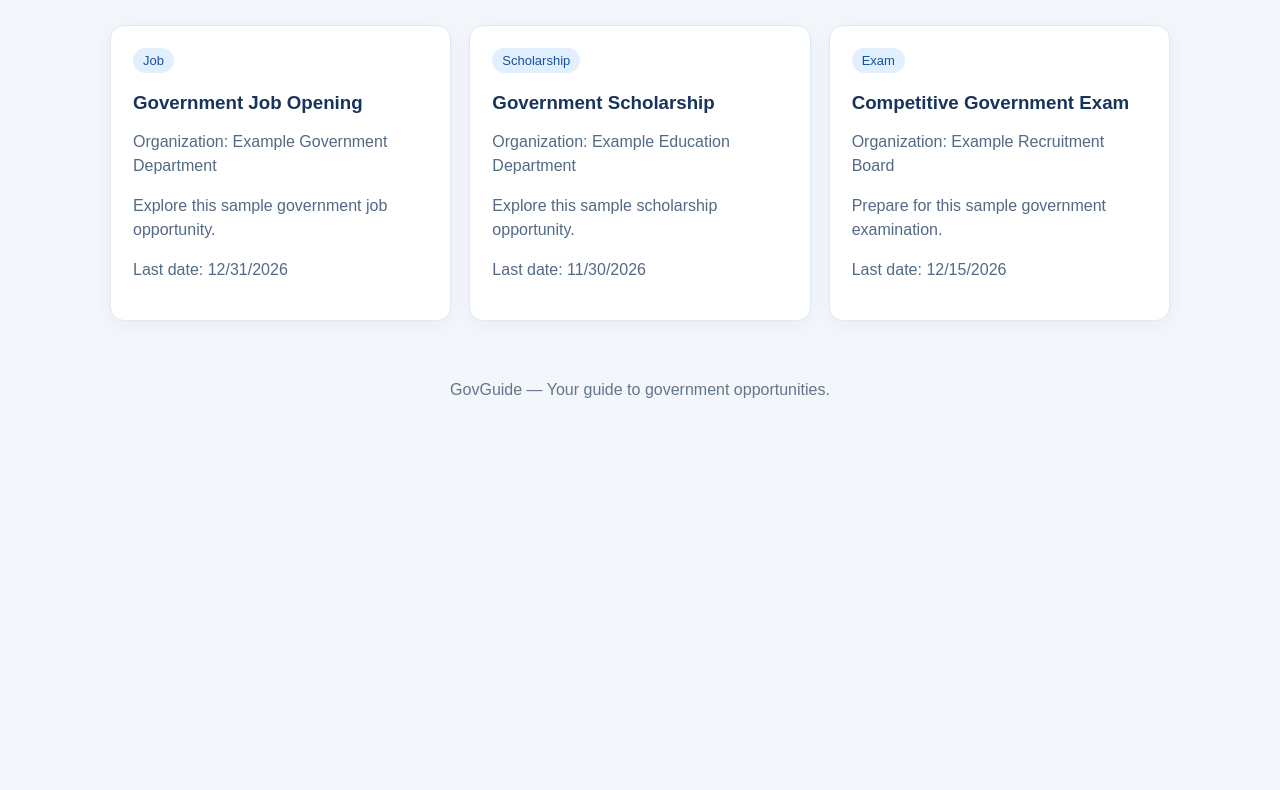
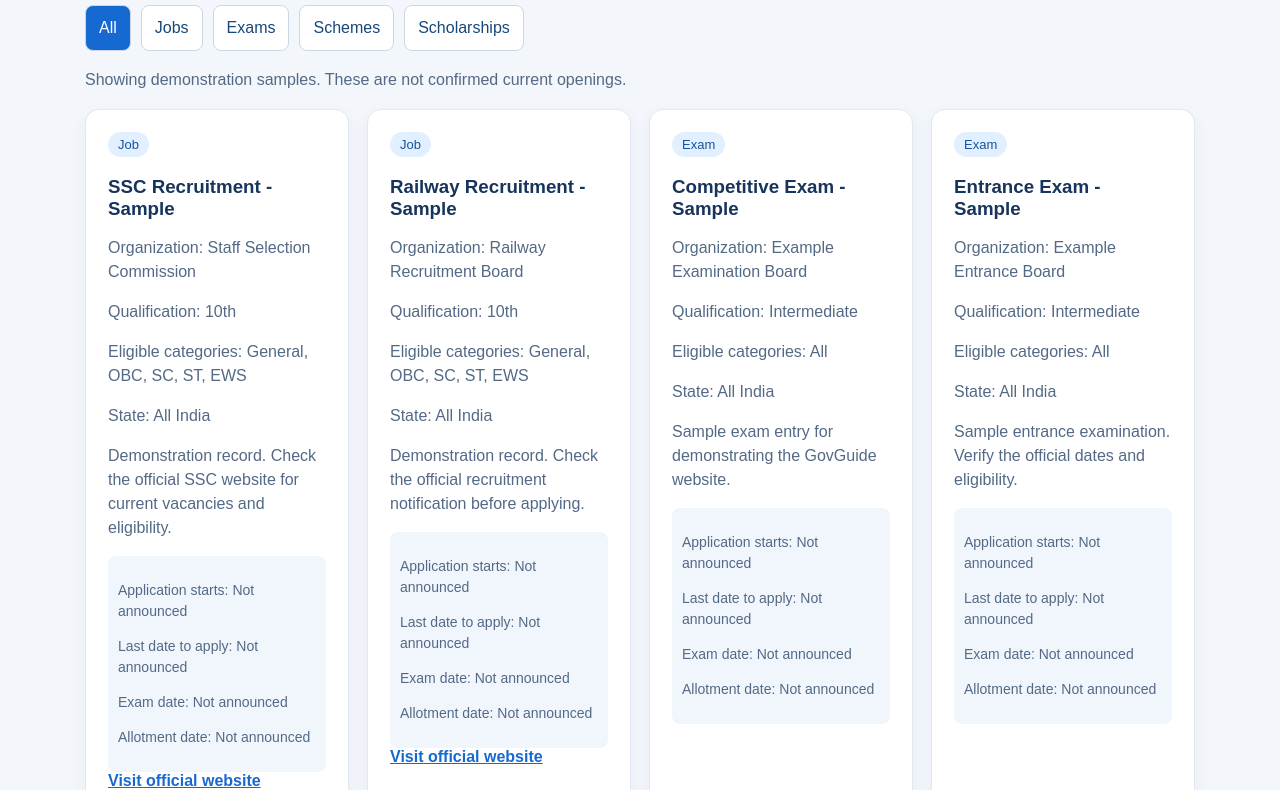
Before and after one commit to 24r21a05a0-jpg/GovGuide, a plain HTML site: page index.html in a window 1280 px wide. Shown: the part 418-1208 px from the top of the page. Before the commit the page ends 842 px from the top, so only its background shows below. Drawn offline with Linux system fonts and the light colour scheme; no server answers.

Commit message:
Update index.html

```diff
--- a/index.html
+++ b/index.html
@@ -7,12 +7,14 @@
   <title>GovGuide | Government Opportunities</title>
   <style>
     * { box-sizing: border-box; }
+
     body {
       margin: 0;
       font-family: Arial, sans-serif;
       background: #f3f7fc;
       color: #17345c;
     }
+
     header {
       background: #103b76;
       color: white;
@@ -23,47 +25,84 @@
       flex-wrap: wrap;
       gap: 14px;
     }
+
     header h1 { margin: 0; }
+
     nav a {
       color: white;
       margin-left: 18px;
       text-decoration: none;
     }
+
     .hero {
       text-align: center;
-      padding: 55px 20px 35px;
+      padding: 45px 20px 30px;
       background: linear-gradient(135deg, #dcecff, #f7fbff);
     }
+
     .hero h2 { font-size: clamp(28px, 4vw, 42px); margin: 0 0 12px; }
     .hero p { color: #536985; }
+
     .search {
       display: flex;
       gap: 8px;
-      max-width: 650px;
+      max-width: 700px;
       margin: 25px auto 0;
     }
+
     input, button {
       font: inherit;
       padding: 13px;
       border-radius: 8px;
     }
+
     input { border: 1px solid #cbd7e6; min-width: 0; }
     .search input { flex: 1; }
+
     button {
       border: 0;
       background: #1769d2;
       color: white;
       cursor: pointer;
     }
-    main { max-width: 1100px; margin: 35px auto; padding: 0 20px; }
-    .section-title { display: flex; justify-content: space-between; flex-wrap: wrap; gap: 10px; }
+
+    main { max-width: 1150px; margin: 30px auto; padding: 0 20px; }
+
+    .filters {
+      display: flex;
+      flex-wrap: wrap;
+      gap: 10px;
+      margin: 20px 0;
+    }
+
+    .filters button {
+      background: white;
+      color: #174879;
+      border: 1px solid #cbd7e6;
+    }
+
+    .filters button.active {
+      background: #1769d2;
+      color: white;
+    }
+
+    .section-title {
+      display: flex;
+      justify-content: space-between;
+      align-items: center;
+      flex-wrap: wrap;
+      gap: 10px;
+    }
+
     #status { color: #536985; }
+
     #opportunities {
       display: grid;
       grid-template-columns: repeat(auto-fit, minmax(260px, 1fr));
       gap: 18px;
       margin-top: 20px;
     }
+
     .card {
       background: white;
       border: 1px solid #e0e8f2;
@@ -71,6 +110,7 @@
       padding: 22px;
       box-shadow: 0 5px 18px #17345c0c;
     }
+
     .tag {
       display: inline-block;
       background: #e1efff;
@@ -79,10 +119,20 @@
       border-radius: 20px;
       font-size: 13px;
     }
+
     .card h3 { margin-bottom: 8px; }
-    .card p { color: #536985; line-height: 1.5; }
+    .card p { color: #536985; line-height: 1.5; overflow-wrap: anywhere; }
     .card a { color: #1769d2; font-weight: bold; }
+
+    .deadline {
+      background: #f1f6fd;
+      border-radius: 8px;
+      padding: 10px;
+      font-size: 14px;
+    }
+
     footer { text-align: center; padding: 25px; color: #64758a; }
+
     @media (max-width: 520px) {
       header { padding: 18px; }
       nav a { margin-left: 0; margin-right: 12px; }
@@ -96,66 +146,126 @@
     <nav>
       <a href="./index.html">Home</a>
       <a href="./profile.html">Profile</a>
-      <a href="./admin.html">Admin</a>
     </nav>
   </header>
 
   <section class="hero">
     <h2>Find Government Opportunities for You</h2>
-    <p>Explore jobs, exams, scholarships and government schemes in one place.</p>
+    <p>Explore government jobs, exams, scholarships and schemes in one place.</p>
     <div class="search">
-      <input id="searchInput" type="search" placeholder="Search jobs, exams, scholarships...">
-      <button id="searchButton">Search</button>
+      <input id="searchInput" type="search"
+        placeholder="Search jobs, exams, scholarships and schemes...">
+      <button id="searchButton" type="button">Search</button>
     </div>
   </section>
 
   <main>
     <div class="section-title">
-      <h2>Government Opportunities</h2>
+      <h2>All Opportunities</h2>
       <span id="count"></span>
     </div>
-    <p id="status">Loading opportunities...</p>
+
+    <div class="filters" id="filters">
+      <button type="button" class="active" data-type="All">All</button>
+      <button type="button" data-type="Job">Jobs</button>
+      <button type="button" data-type="Exam">Exams</button>
+      <button type="button" data-type="Scheme">Schemes</button>
+      <button type="button" data-type="Scholarship">Scholarships</button>
+    </div>
+
+    <p id="status" role="status">Loading opportunities...</p>
     <div id="opportunities"></div>
   </main>
 
   <footer>GovGuide — Your guide to government opportunities.</footer>
 
   <script>
-    // The website will use this API after we deploy the backend.
-    // For now, sample opportunities let us build the page.
+    const API_URL = "https://govguide-1h64.onrender.com";
+
+    const list = document.getElementById("opportunities");
+    const status = document.getElementById("status");
+    const count = document.getElementById("count");
+    const searchInput = document.getElementById("searchInput");
+    const filters = document.getElementById("filters");
+
+    let allOpportunities = [];
+    let selectedType = "All";
+    let usingSamples = false;
+
     const sampleOpportunities = [
       {
-        title: "Government Job Opening",
+        title: "SSC Recruitment - Sample",
         type: "Job",
-        organization: "Example Government Department",
-        qualification: "Degree",
-        description: "Explore this sample government job opportunity.",
-        lastDate: "2026-12-31",
+        organization: "Staff Selection Commission",
+        qualification: "10th",
+        state: "All India",
+        category: "All",
+        categories: ["General", "OBC", "SC", "ST", "EWS"],
+        description: "Demonstration record. Check the official SSC website for current vacancies and eligibility.",
+        lastDate: "",
+        officialLink: "https://ssc.gov.in/"
+      },
+      {
+        title: "Railway Recruitment - Sample",
+        type: "Job",
+        organization: "Railway Recruitment Board",
+        qualification: "10th",
+        state: "All India",
+        category: "All",
+        categories: ["General", "OBC", "SC", "ST", "EWS"],
+        description: "Demonstration record. Check the official recruitment notification before applying.",
+        lastDate: "",
+        officialLink: "https://indianrailways.gov.in/"
+      },
+      {
+        title: "Competitive Exam - Sample",
+        type: "Exam",
+        organization: "Example Examination Board",
+        qualification: "Intermediate",
+        state: "All India",
+        category: "All",
+        categories: ["All"],
+        description: "Sample exam entry for demonstrating the GovGuide website.",
+        lastDate: "",
         officialLink: ""
       },
       {
-        title: "Government Scholarship",
-        type: "Scholarship",
-        organization: "Example Education Department",
-        qualification: "Degree",
-        description: "Explore this sample scholarship opportunity.",
-        lastDate: "2026-11-30",
+        title: "Entrance Exam - Sample",
+        type: "Exam",
+        organization: "Example Entrance Board",
+        qualification: "Intermediate",
+        state: "All India",
+        category: "All",
+        categories: ["All"],
+        description: "Sample entrance examination. Verify the official dates and eligibility.",
+        lastDate: "",
         officialLink: ""
       },
       {
-        title: "Competitive Government Exam",
-        type: "Exam",
-        organization: "Example Recruitment Board",
+        title: "Student Scholarship - Sample",
+        type: "Scheme",
+        organization: "Example Education Department",
         qualification: "Degree",
-        description: "Prepare for this sample government examination.",
-        lastDate: "2026-12-15",
+        state: "All India",
+        category: "All",
+        categories: ["All"],
+        description: "Demonstration scheme entry. Confirm eligibility and application dates from the official portal.",
+        lastDate: "",
+        officialLink: ""
+      },
+      {
+        title: "Education Assistance - Sample",
+        type: "Scholarship",
+        organization: "Example Scholarship Department",
+        qualification: "Degree",
+        state: "All India",
+        category: "All",
+        categories: ["All"],
+        description: "Sample scholarship record for project demonstration.",
+        lastDate: "",
         officialLink: ""
       }
     ];
-
-    const list = document.getElementById("opportunities");
-    const status = document.getElementById("status");
-    const searchInput = document.getElementById("searchInput");
 
     function safeOfficialLink(value) {
       try {
@@ -166,17 +276,42 @@
       }
     }
 
+    function formatDate(value) {
+      if (!value) return "Not announced";
+
+      const date = new Date(value);
+      if (Number.isNaN(date.getTime())) return "Not announced";
+
+      return date.toLocaleDateString("en-IN", {
+        day: "2-digit",
+        month: "short",
+        year: "numeric",
+        timeZone: "UTC"
+      });
+    }
+
+    function addDetail(card, label, value) {
+      if (value === undefined || value === null || value === "") return;
+
+      const p = document.createElement("p");
+      p.textContent = label + ": " + value;
+      card.appendChild(p);
+    }
+
     function render(items) {
       list.replaceChildren();
-      document.getElementById("count").textContent =
+
+      count.textContent =
         items.length + " opportunit" + (items.length === 1 ? "y" : "ies");
 
-      if (!items.length) {
-        status.textContent = "No matching opportunities found. Try another search.";
-        return;
+      if (usingSamples) {
+        status.textContent =
+          "Showing demonstration samples. These are not confirmed current openings.";
+      } else {
+        status.textContent = items.length
+          ? ""
+          : "No matching opportunities found. Try another search.";
       }
-
-      status.textContent = "";
 
       items.forEach(item => {
         const card = document.createElement("article");
@@ -189,18 +324,38 @@
         const title = document.createElement("h3");
         title.textContent = item.title || "Untitled opportunity";
 
-        const organization = document.createElement("p");
-        organization.textContent = "Organization: " + (item.organization || "Not specified");
+        card.append(tag, title);
+
+        addDetail(card, "Organization", item.organization);
+        addDetail(card, "Qualification", item.qualification);
+
+        const categories = Array.isArray(item.categories) && item.categories.length
+          ? item.categories.join(", ")
+          : item.category;
+
+        addDetail(card, "Eligible categories", categories);
+        addDetail(card, "State", item.state);
 
         const description = document.createElement("p");
-        description.textContent = item.description || "See the official notice for details.";
+        description.textContent =
+          item.description || "Check the official notification for details.";
+        card.appendChild(description);
 
-        const deadline = document.createElement("p");
-        deadline.textContent = "Last date: " + (item.lastDate
-          ? new Date(item.lastDate).toLocaleDateString()
-          : "Check official notice");
+        const dates = document.createElement("div");
+        dates.className = "deadline";
 
-        card.append(tag, title, organization, description, deadline);
+        [
+          ["Application starts", item.startDate],
+          ["Last date to apply", item.lastDate],
+          ["Exam date", item.examDate],
+          ["Allotment date", item.allotmentDate]
+        ].forEach(([label, value]) => {
+          const p = document.createElement("p");
+          p.textContent = label + ": " + formatDate(value);
+          dates.appendChild(p);
+        });
+
+        card.appendChild(dates);
 
         const officialLink = safeOfficialLink(item.officialLink);
         if (officialLink) {
@@ -208,27 +363,88 @@
           link.href = officialLink;
           link.target = "_blank";
           link.rel = "noopener noreferrer";
-          link.textContent = "Official website";
-          card.append(link);
+          link.textContent = "Visit official website";
+          card.appendChild(link);
         }
 
-        list.append(card);
+        list.appendChild(card);
       });
     }
 
-    function search() {
+    function applyFilters() {
       const query = searchInput.value.trim().toLowerCase();
-      const filtered = sampleOpportunities.filter(item =>
-        [item.title, item.type, item.organization, item.qualification, item.description]
-          .some(value => String(value || "").toLowerCase().includes(query))
-      );
+
+      const filtered = allOpportunities.filter(item => {
+        const typeMatches =
+          selectedType === "All" || item.type === selectedType;
+
+        const searchable = [
+          item.title,
+          item.type,
+          item.organization,
+          item.qualification,
+          item.branch,
+          item.state,
+          item.category,
+          ...(Array.isArray(item.categories) ? item.categories : []),
+          item.description
+        ].join(" ").toLowerCase();
+
+        return typeMatches && searchable.includes(query);
+      });
+
       render(filtered);
     }
 
-    document.getElementById("searchButton").addEventListener("click", search);
-    searchInput.addEventListener("input", search);
+    async function loadOpportunities() {
+      status.textContent = "Loading opportunities...";
 
-    render(sampleOpportunities);
+      try {
+        const response = await fetch(`${API_URL}/opportunity`);
+
+        if (!response.ok) {
+          throw new Error("Could not load opportunities.");
+        }
+
+        const data = await response.json();
+
+        if (!Array.isArray(data)) {
+          throw new Error("Unexpected API response.");
+        }
+
+        if (data.length > 0) {
+          allOpportunities = data;
+          usingSamples = false;
+        } else {
+          allOpportunities = sampleOpportunities;
+          usingSamples = true;
+        }
+      } catch (error) {
+        console.error("Loading opportunities failed:", error);
+        allOpportunities = sampleOpportunities;
+        usingSamples = true;
+      }
+
+      applyFilters();
+    }
+
+    document.getElementById("searchButton").addEventListener("click", applyFilters);
+    searchInput.addEventListener("input", applyFilters);
+
+    filters.addEventListener("click", event => {
+      const button = event.target.closest("button[data-type]");
+      if (!button) return;
+
+      selectedType = button.dataset.type;
+
+      filters.querySelectorAll("button").forEach(item => {
+        item.classList.toggle("active", item === button);
+      });
+
+      applyFilters();
+    });
+
+    loadOpportunities();
   </script>
 </body>
 </html>
```
